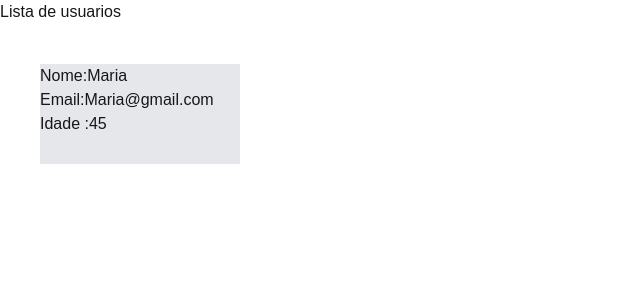
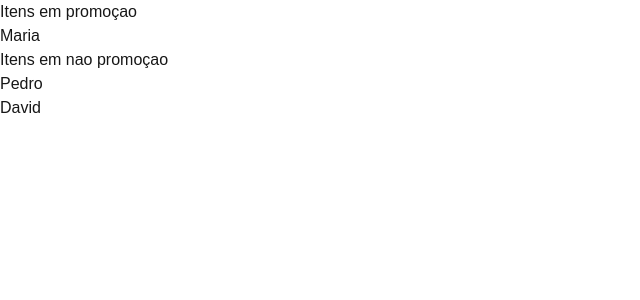
Before and after one commit to davidcontadecursoeusoprofissio-cybe/ExemploProps, a Next.js app in the folder aulaprops/: page / in a window 1280 px wide. Shown: the top 300 px of the page, without its empty margins (0-640 px from the left). Built offline with nearby package versions, Linux system fonts and the light colour scheme.

Commit message:
atualizei

```diff
--- /dev/null
+++ b/aulaprops/app/Components/ItemNaoPromocao.jsx
@@ -0,0 +1,25 @@
+import dados from '../Data/Data.json'
+
+export default function ItemNaoP(){
+    return(
+
+
+        <>
+         {
+        dados.map( (itens)=>{
+
+            if(itens.status == false)
+
+
+            return (
+
+                 <p>  {itens.nome}  </p>
+            )
+
+
+        } )
+       }
+
+        </>
+    )
+}
--- /dev/null
+++ b/aulaprops/app/Components/ItemPromocao.jsx
@@ -0,0 +1,24 @@
+import dados from '../Data/Data.json'
+
+export default function ItemP(){
+    return(
+
+
+        <>
+            {
+        dados.map( (itens)=>{
+
+            if(itens.status == true)
+
+               return (
+
+                 <p>  {itens.nome}  </p>
+            )
+
+
+
+        } )
+       }
+        </>
+    )
+}
--- /dev/null
+++ b/aulaprops/app/Data/Data.json
@@ -0,0 +1,20 @@
+[
+  {
+    "nome": "Pedro",
+    "idade": 32,
+    "email": "pedro@gmail.com",
+    "status": false
+  },
+  {
+    "nome": "Maria",
+    "idade": 45,
+    "email": "Maria@gmail.com",
+    "status": true
+  },
+  {
+    "nome": "David",
+    "idade": 25,
+    "email": "David@gmail.com",
+    "status": false
+  }
+]
--- a/aulaprops/app/page.tsx
+++ b/aulaprops/app/page.tsx
@@ -8,6 +8,11 @@ import Atividade from "@/app/Components/Atividade";
 import Lista from "@/app/Components/Lista";
 import Lisatatividade from "@/app/Components/Lisatativida";
 import ListaDeUsuarios from "@/app/Components/ListaDeUsuarios";
+
+import ItemP from   "@/app/Components/ItemPromocao"
+
+import ItemNaoP from   "@/app/Components/ItemNaoPromocao"
+
 export default function Home() {
   return (
     <>
@@ -32,10 +37,17 @@ export default function Home() {
 
     {/*<Atividade></Atividade>*/}
 
-    <ListaDeUsuarios></ListaDeUsuarios>
+    {/* <ListaDeUsuarios></ListaDeUsuarios> */}
 
     {/*<Lista></Lista>*/}
     {/*<Lisatatividade></Lisatatividade>*/}
+
+      <h1>Itens em promoçao</h1>
+        <ItemP></ItemP>
+
+        <h2>Itens em nao promoçao</h2>
+        <ItemNaoP></ItemNaoP>
+
     </>
   );
 }
```
